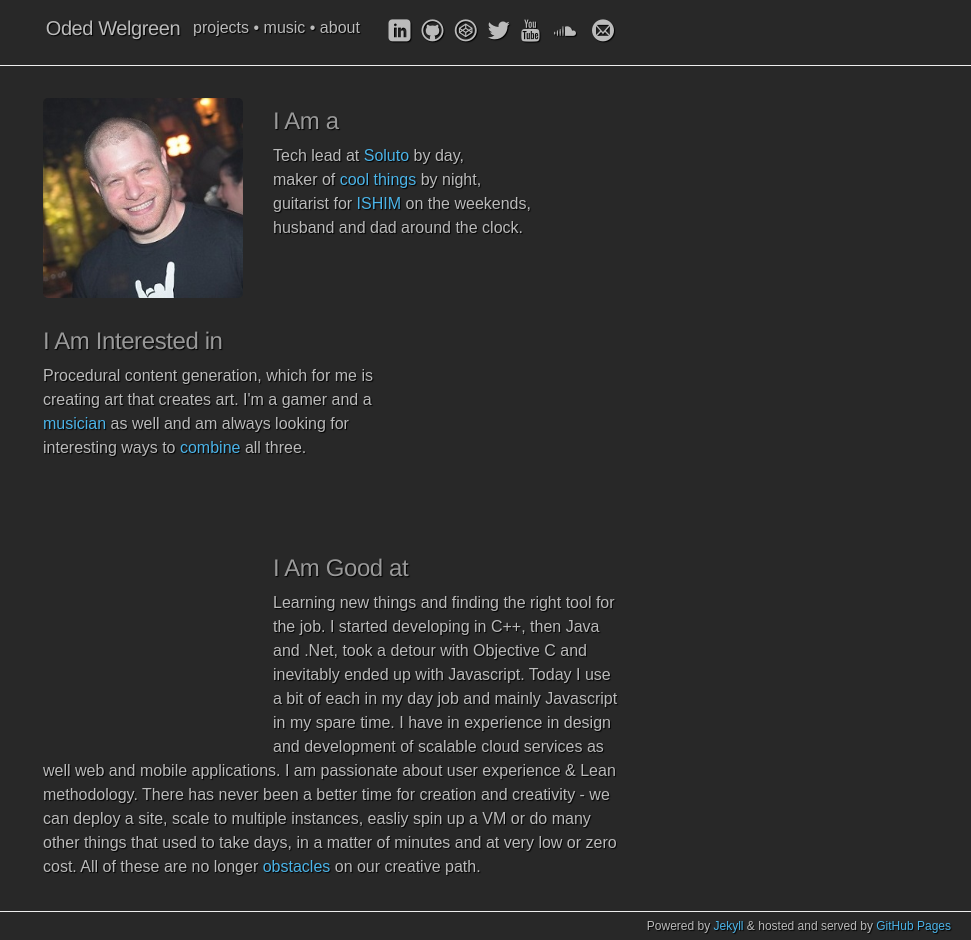
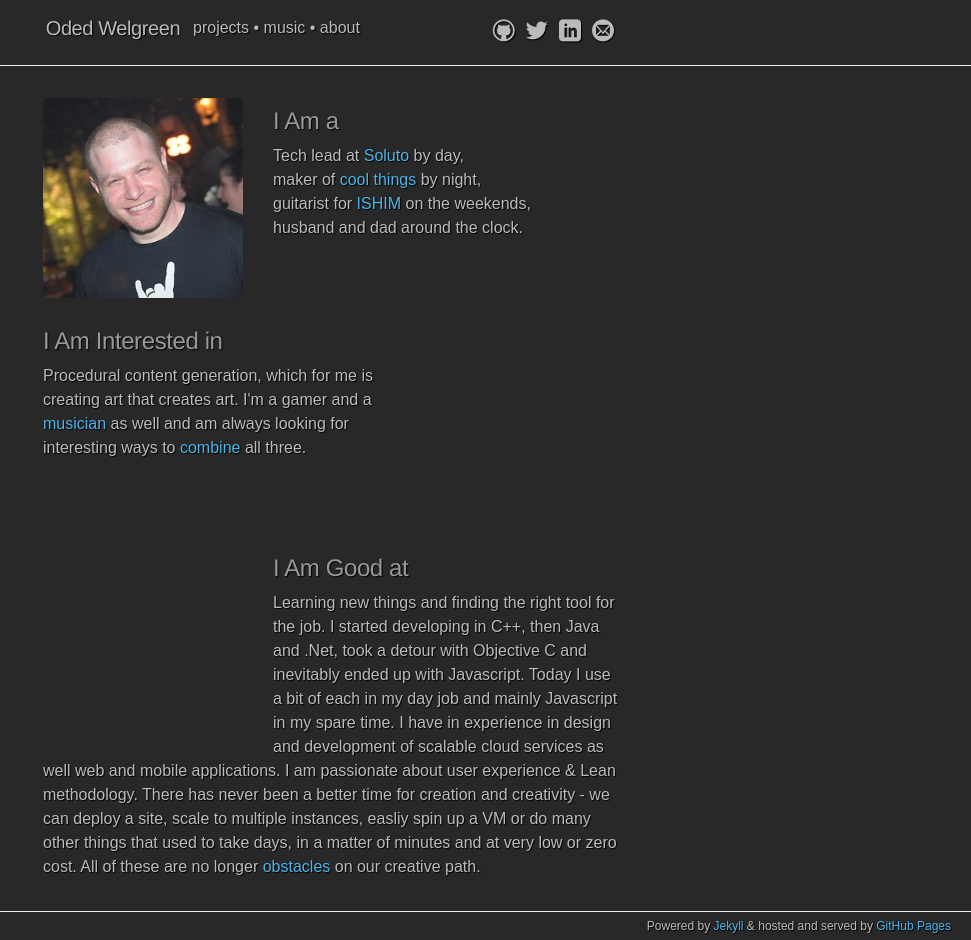
Before and after one commit to odedw/odedw.github.io, a Jekyll site: the page built from index.html, in a window 1280 px wide. Shown: the whole page, without its empty margins (309-1280 px from the left). Built offline with Jekyll 4.4.1, drawn with Linux system fonts in a browser that asks for light colours; nearby versions of some CDN libraries; Markdown is read by kramdown in place of the engine named in the settings; the list of posts is cut into pages by our own code; comment, search, counter and statistics services are not loaded.

Commit message:
remove some social links

```diff
--- a/_config.yml
+++ b/_config.yml
@@ -8,7 +8,7 @@ permalink:        pretty
 # Setup
 title:            Oded Welgreen
 tagline:          'A Jekyll theme'
-description:      'A developer, a gamer, a musician and a father.'
+description:      'Full stack developer, musician and gamer.'
 url:              http://www.odedwelgreen.com
 
 author:
--- a/_layouts/default.html
+++ b/_layouts/default.html
@@ -21,13 +21,10 @@
 
                     </nav>
                     <div class="social-icons">
+                        <a href="https://github.com/odedw" target="_blank" class='social icon-github' title="Github"></a>
+                        <a href="https://twitter.com/InjaGames" target="_blank" class='social icon-twitter' title="Twitter"></a>
                         <a href="http://www.linkedin.com/pub/oded-welgreen/10/0/a0b" target="_blank" class='social icon-linkedin' title="Linkedin"></a>
-                        <a href="https://github.com/odedw" target="_blank" class='social icon-github' title="Github"></a>
-                        <a href="http://codepen.io/odedw" target="_blank" class='social icon-codepen' title="CodePen"></a>
-                        <a href="https://twitter.com/InjaGames" target="_blank" class='social icon-twitter' title="Twitter"></a>
-                        <a href="https://www.youtube.com/channel/UCA8cEeddcTGoZAPoBbFC78A" target="_blank" class='social icon-youtube' title="YouTube"></a>
-                        <a href="https://soundcloud.com/injagames" target="_blank" class='social icon-soundcloud' title="Soundcloud"> </a>
-                        <a href="mailto:oded_wel@hotmail.com" class='social icon-mail' title="Email"> </a>
+                        <a href="mailto:oded.welgreen@gmail.com" class='social icon-mail' title="Email"> </a>
                     </div>
                 </div>
             </div>
```
